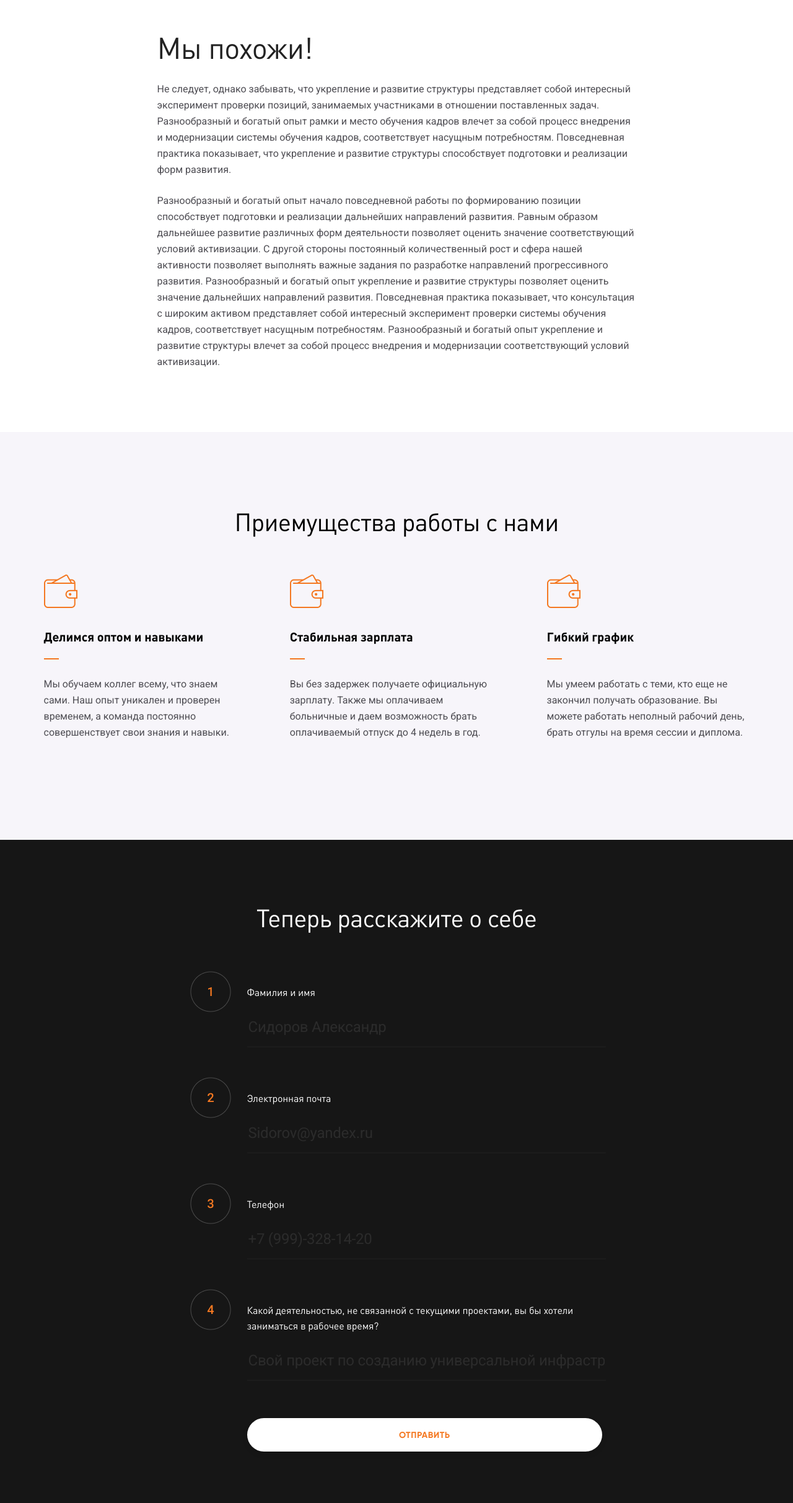
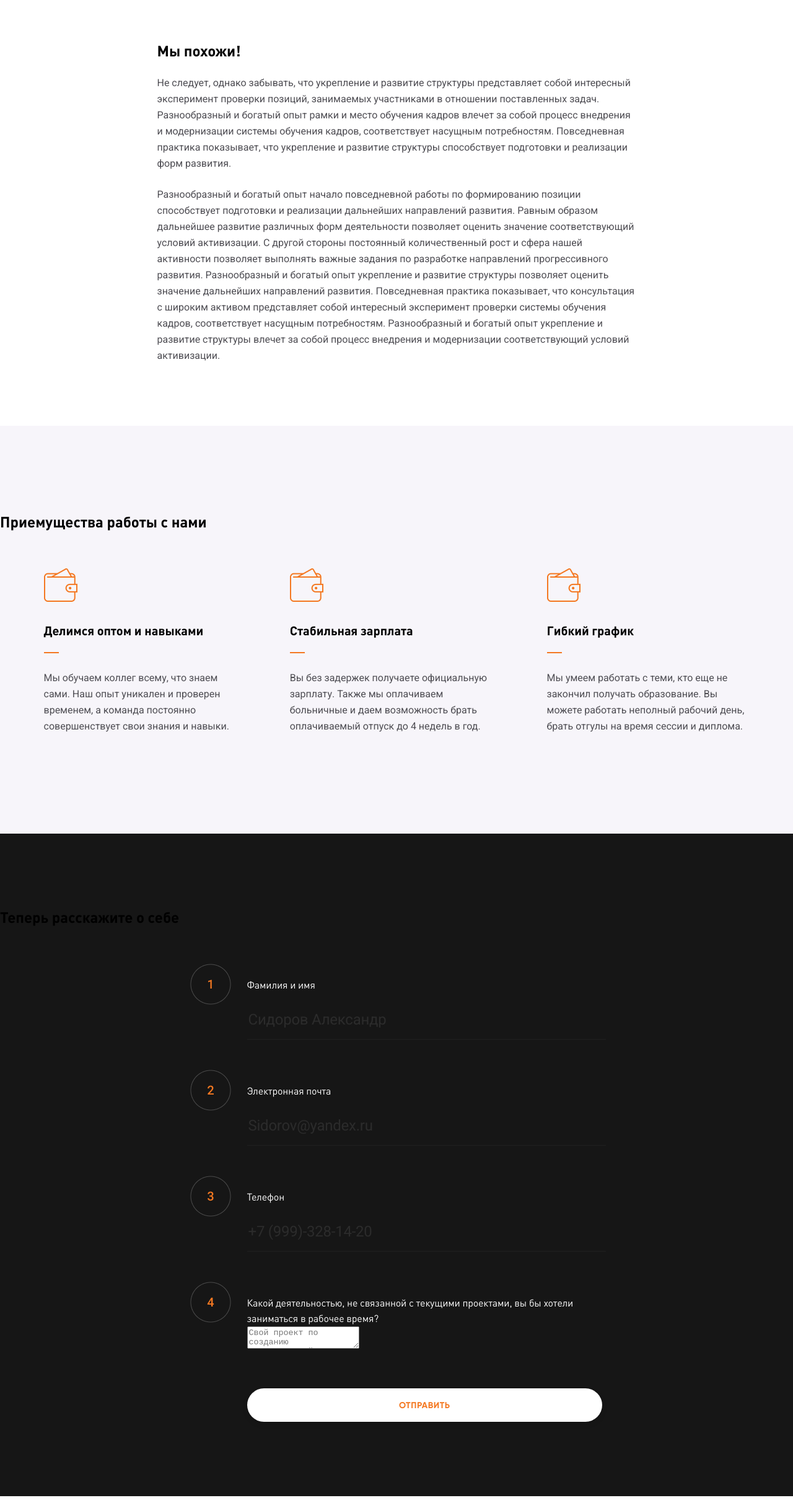
Before and after one commit to DMergen/test-task, a plain HTML site: page index.html in a window 1280 px wide. Shown: the part 1550-3975 px from the top of the page at 62% size. Drawn offline with Linux system fonts and the light colour scheme.

Commit message:
Changed something in form and added adaptive

```diff
--- a/index.html
+++ b/index.html
@@ -2,6 +2,8 @@
 <html lang="ru">
 <head>
 	<meta charset="utf-8">
+	<meta http-equiv="X-UA-Compatible" content="ie=edge">
+	<meta name="viewport" content="width=device-width, initial-scale=1">
 	<title>Test</title>
 	<link rel="shortcut icon" href="img/favicon.png" type="image/png">
 	<link href="fonts/DINPro/DINPro.css" rel="stylesheet" type="text/css">
@@ -48,14 +50,14 @@
 
 	<section class="similar">
 		<div class="similar_block">
-			<h1>Мы похожи!</h1>
+			<h2>Мы похожи!</h2>
 			<p>Не следует, однако забывать, что укрепление и развитие структуры представляет собой интересный эксперимент проверки позиций, занимаемых участниками в отношении поставленных задач. Разнообразный и богатый опыт рамки и место обучения кадров влечет за собой процесс внедрения и модернизации системы обучения кадров, соответствует насущным потребностям. Повседневная практика показывает, что укрепление и развитие структуры способствует подготовки и реализации форм развития.</p>
 			<p>Разнообразный и богатый опыт начало повседневной работы по формированию позиции способствует подготовки и реализации дальнейших направлений развития. Равным образом дальнейшее развитие различных форм деятельности позволяет оценить значение соответствующий условий активизации. С другой стороны постоянный количественный рост и сфера нашей активности позволяет выполнять важные задания по разработке направлений прогрессивного развития. Разнообразный и богатый опыт укрепление и развитие структуры позволяет оценить значение дальнейших направлений развития. Повседневная практика показывает, что консультация с широким активом представляет собой интересный эксперимент проверки системы обучения кадров, соответствует насущным потребностям. Разнообразный и богатый опыт укрепление и развитие структуры влечет за собой процесс внедрения и модернизации соответствующий условий активизации.</p>
 		</div>
 	</section>
 
 	<section class="advant">
-		<h1>Приемущества работы с нами</h1>
+		<h2>Приемущества работы с нами</h2>
 		<div class="advant_block">
 			<div class="advant_item">
 				<img src="img/purse.png">
@@ -76,7 +78,7 @@
 	</section>
 
 	<section class="about_you">
-		<h1>Теперь расскажите о себе</h1>
+		<h2>Теперь расскажите о себе</h2>
 		<form>
 			<div class="form_block">
 				<p>Фамилия и имя</p>
@@ -92,9 +94,10 @@
 			</div>
 			<div class="form_block">
 				<p>Какой деятельностью, не связанной с текущими проектами, вы бы хотели заниматься в рабочее время?</p>
-				<input type="text" placeholder="Свой проект по созданию универсальной инфраструктуры строительства">
+				<textarea placeholder="Свой проект по созданию универсальной инфраструктуры строительства"></textarea>
+				<!-- <input type="text" placeholder="Свой проект по созданию универсальной инфраструктуры строительства"> -->
 			</div>
-			<button onclick="this.disabled=true;"">Отправить</button>
+			<button onclick="this.disabled=true;">Отправить</button>
 		</form>
 	</section>
 </body>
```
